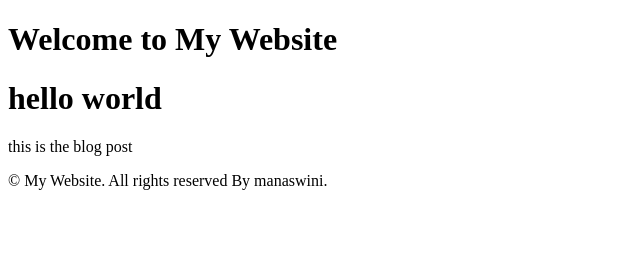
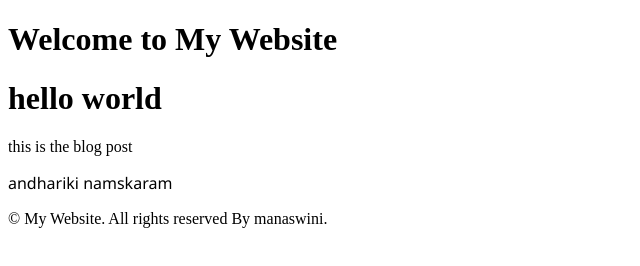
Before and after one commit to manaswini111/webdevelopment, a plain HTML site: page index.html in a window 1280 px wide. Shown: the whole page, without its empty margins (0-640 px from the left). Drawn offline with Linux system fonts and the light colour scheme.

Commit message:
commit to blog post and adding style

```diff
--- a/index.html
+++ b/index.html
@@ -9,6 +9,7 @@
     </header>
     <h1>hello world</h1>
     <p>this is the blog post </p>
+    <p style="font-family: 'Segoe UI', Tahoma, Geneva, Verdana, sans-serif;">andhariki namskaram</p>
 
     <footer>
       <p>&copy;  My Website. All rights reserved By manaswini.</p>
```
